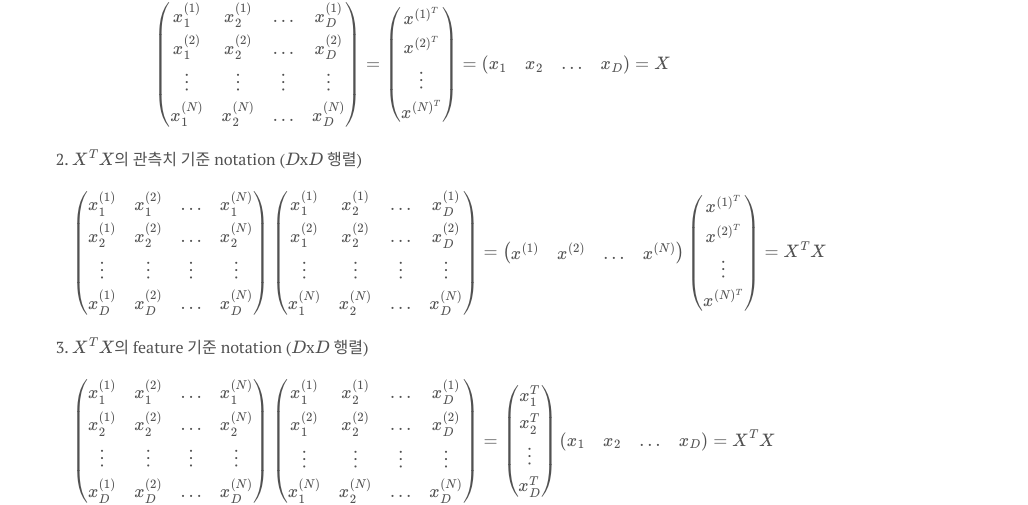
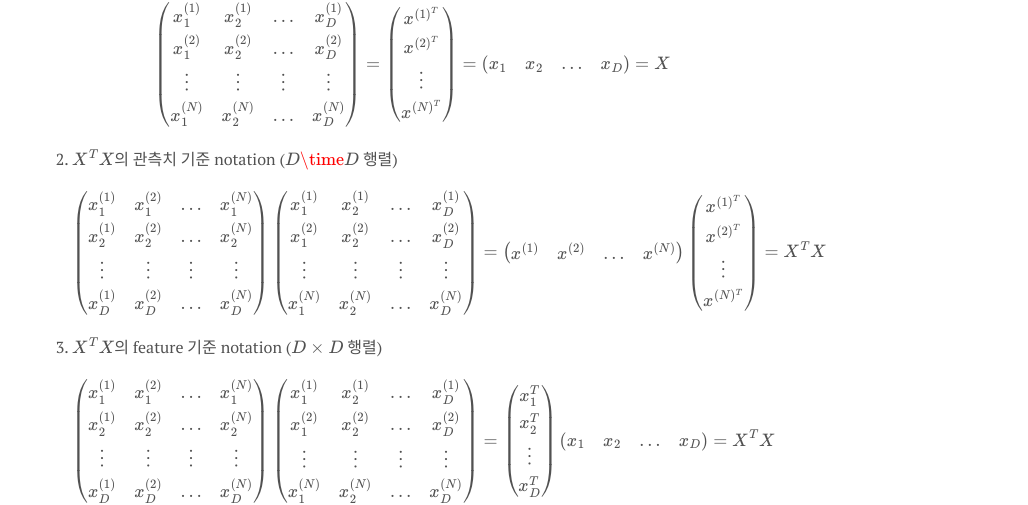
Before and after one commit to seokhoonj/seokhoonj.github.io, a Jekyll site: the page built from _posts/Math/2018-09-28-Math-gaussian_distribution.md, in a window 1280 px wide and 900 px high, scrolled down 935 px. Shown: the part 114-619 px from the top of the window, without its empty margins (248-1276 px from the left). Built offline with Jekyll 4.4.1, drawn with Linux system fonts in a browser that asks for light colours; nearby versions of some CDN libraries; formulas are drawn with MathJax 3; comment, search, counter and statistics services are not loaded.

Commit message:
add _posts

```diff
--- a/_posts/Math/2018-09-28-Math-gaussian_distribution.md
+++ b/_posts/Math/2018-09-28-Math-gaussian_distribution.md
@@ -30,7 +30,7 @@ comments: false
 ## 관측된 데이터 집합 $X$
 1. $X$의  notation
 \\( \begin{pmatrix} x\_1^{(1)} & x\_2^{(1)} & \ldots & x\_D^{(1)} \\\\ x\_1^{(2)} & x\_2^{(2)} & \ldots & x\_D^{(2)} \\\\ \vdots & \vdots & \vdots & \vdots \\\\ x\_1^{(N)} & x\_2^{(N)} & \ldots & x\_D^{(N)} \end{pmatrix} = \left(\begin{array}{c} x^{(1)^T} \\\\ x^{(2)^T} \\\\ \vdots \\\\ x^{(N)^T} \end{array}\right) = \left(\begin{array}{cccc} x\_1 & x\_2 & \ldots & x\_D \end{array}\right) = X \\)
-2. $X^T X$의 관측치 기준 notation ($D$x$D$ 행렬)
+2. $X^T X$의 관측치 기준 notation ($D \time D$ 행렬)
 \\( \begin{pmatrix} x\_1^{(1)} & x\_1^{(2)} & \ldots & x\_1^{(N)} \\\\ x\_2^{(1)} & x\_2^{(2)} & \ldots & x\_2^{(N)} \\\\ \vdots  & \vdots & \vdots & \vdots \\\\ x\_D^{(1)} & x\_D^{(2)} & \ldots & x\_D^{(N)}  \end{pmatrix} \begin{pmatrix} x\_1^{(1)} & x\_2^{(1)} & \ldots & x\_D^{(1)} \\\\ x\_1^{(2)} & x\_2^{(2)} & \ldots & x\_D^{(2)} \\\\ \vdots  & \vdots  & \vdots & \vdots \\\\ x\_1^{(N)} & x\_2^{(N)} & \ldots & x\_D^{(N)} \end{pmatrix} = \left(\begin{array}{cccc} x^{(1)} & x^{(2)} & \ldots & x^{(N)} \end{array}\right) \left(\begin{array}{c} x^{(1)^T} \\\\ x^{(2)^T} \\\\ \vdots \\\\ x^{(N)^T} \end{array}\right) = X^T X \\)
-3. $X^T X$의 feature 기준 notation ($D$x$D$ 행렬)
+3. $X^T X$의 feature 기준 notation ($D \times D$ 행렬)
 \\( \begin{pmatrix} x\_1^{(1)} & x\_1^{(2)} & \ldots & x\_1^{(N)} \\\\ x\_2^{(1)} & x\_2^{(2)} & \ldots & x\_2^{(N)} \\\\ \vdots & \vdots & \vdots & \vdots \\\\ x\_D^{(1)} & x\_D^{(2)} & \ldots & x\_D^{(N)}  \end{pmatrix} \begin{pmatrix} x\_1^{(1)} & x\_2^{(1)} & \ldots & x\_D^{(1)} \\\\ x\_1^{(2)} & x\_2^{(2)} & \ldots & x\_D^{(2)} \\\\ \vdots  & \vdots  & \vdots & \vdots \\\\ x\_1^{(N)} & x\_2^{(N)} & \ldots & x\_D^{(N)} \end{pmatrix} = \left(\begin{array}{c} x\_1^T \\\\ x\_2^T \\\\ \vdots \\\\ x\_D^T \end{array}\right) \left(\begin{array}{cccc} x\_1 & x\_2 & \ldots & x\_D \end{array}\right) = X^T X \\)
```
